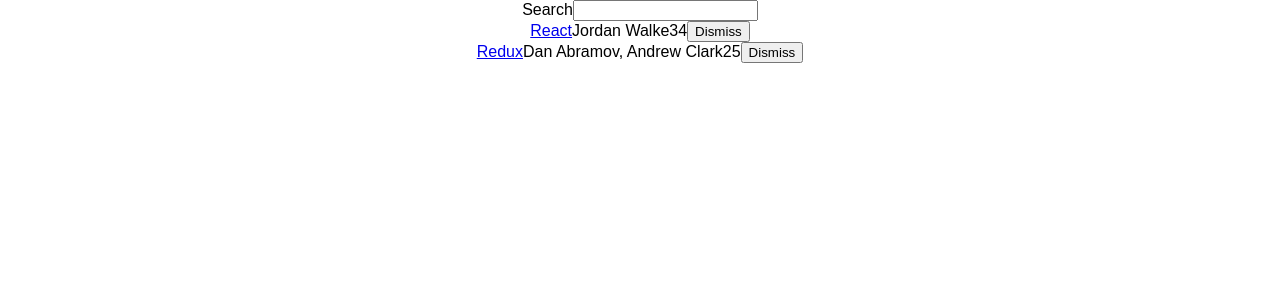
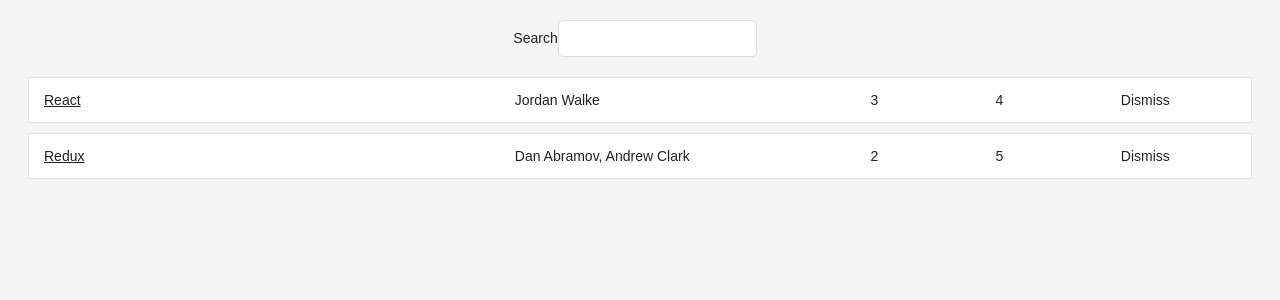
Before and after one commit to luciano-fiandesio/hacker-news-react, a React (Create React App) app: page / in a window 1280 px wide. Shown: the top 300 px of the page. Built offline with nearby package versions, Linux system fonts and the light colour scheme.

Commit message:
Styling Components

```diff
--- a/src/App.css
+++ b/src/App.css
@@ -1,24 +1,54 @@
-.App {
-  text-align: center;
+.page {
+    margin: 20px;
 }
-
-.App-logo {
-  animation: App-logo-spin infinite 20s linear;
-  height: 80px;
+.interactions {
+    text-align: center;
 }
-
-.App-header {
-  background-color: #222;
-  height: 150px;
-  padding: 20px;
-  color: white;
+.table {
+    margin: 20px 0;
 }
-
-.App-intro {
-  font-size: large;
+.table-header {
+    display: flex;
+    line-height: 24px;
+    font-size: 16px;
+    padding: 0 10px;
+    justify-content: space-between;
 }
-
-@keyframes App-logo-spin {
-  from { transform: rotate(0deg); }
-  to { transform: rotate(360deg); }
+.table-empty {
+    margin: 200px;
+    text-align: center;
+    font-size: 16px;
 }
+.table-row {
+    display: flex;
+    line-height: 24px;
+    white-space: nowrap;
+    margin: 10px 0;
+    padding: 10px;
+    background: #ffffff;
+    border: 1px solid #e3e3e3;
+}
+.table-header > span {
+    overflow: hidden;
+    text-overflow: ellipsis;
+    padding: 0 5px;
+}
+.table-row > span {
+    overflow: hidden;
+    text-overflow: ellipsis;
+    padding: 0 5px;
+}
+.button-inline {
+    border-width: 0;
+    background: transparent;
+    color: inherit;
+    text-align: inherit;
+    -webkit-font-smoothing: inherit;
+    padding: 0;
+    font-size: inherit;
+    cursor: pointer;
+}
+.button-active {
+    border-radius: 0;
+    border-bottom: 1px solid #38BB6C;
+}
--- a/src/App.js
+++ b/src/App.js
@@ -55,12 +55,14 @@ class App extends Component {
   render() {
     const {searchTerm, list} = this.state
     return (
-      <div className="App">
-        <Search
-            value={searchTerm}
-            onChange={this.onSearchChange}>
-          Search
-        </Search>
+      <div className="page">
+        <div className="interactions">
+          <Search
+              value={searchTerm}
+              onChange={this.onSearchChange}>
+            Search
+          </Search>
+        </div>
         <Table
             list={list}
             pattern={searchTerm}
@@ -84,16 +86,27 @@ const Search = ({value, onChange, children}) =>  {
 const Table = ({list, pattern, onDismiss}) =>  {
 
   return (
-    <div>
+    <div className="table">
       { list.filter(isSearched(pattern)).map(item =>
 
-          <div key={item.objectID}>
-            <span><a href={item.url}>{item.title}</a></span>
-            <span>{item.author}</span>
-            <span>{item.num_comments}</span>
-            <span>{item.points}</span>
-            <span>
-              <Button onClick={() => onDismiss(item.objectID)}>
+          <div key={item.objectID} className="table-row">
+            <span style={{ width: '40%' }}>
+              <a href={item.url}>{item.title}</a>
+            </span>
+            <span style={{ width: '30%' }}>
+              {item.author}
+            </span>
+            <span style={{ width: '10%' }}>
+              {item.num_comments}
+            </span>
+            <span style={{ width: '10%' }}>
+              {item.points}
+            </span>
+            <span style={{ width: '10%' }}>
+              <Button
+                onClick={() => onDismiss(item.objectID)}
+                className="button-inline"
+              >
               Dismiss
               </Button>
             </span>
--- a/src/index.css
+++ b/src/index.css
@@ -1,5 +1,33 @@
 body {
-  margin: 0;
-  padding: 0;
-  font-family: sans-serif;
+  	color: #222;
+	background: #f4f4f4;
+	font: 400 14px CoreSans, Arial,sans-serif;
 }
+
+a {
+	color: #222;
+}
+a:hover {
+	text-decoration: underline;
+}
+
+ul, li {
+		list-style: none; padding: 0; margin: 0;
+}
+
+input {
+	padding: 10px; border-radius: 5px; outline: none; margin-right: 10px; border: 1px solid #dddddd;
+}
+
+button {
+	padding: 10px; border-radius: 5px; border: 1px solid #dddddd; background: transparent; color: #808080;
+	cursor: pointer;
+}
+
+button:hover {
+	color: #222;
+}
+
+*:focus {
+  outline: none;
+}
```
